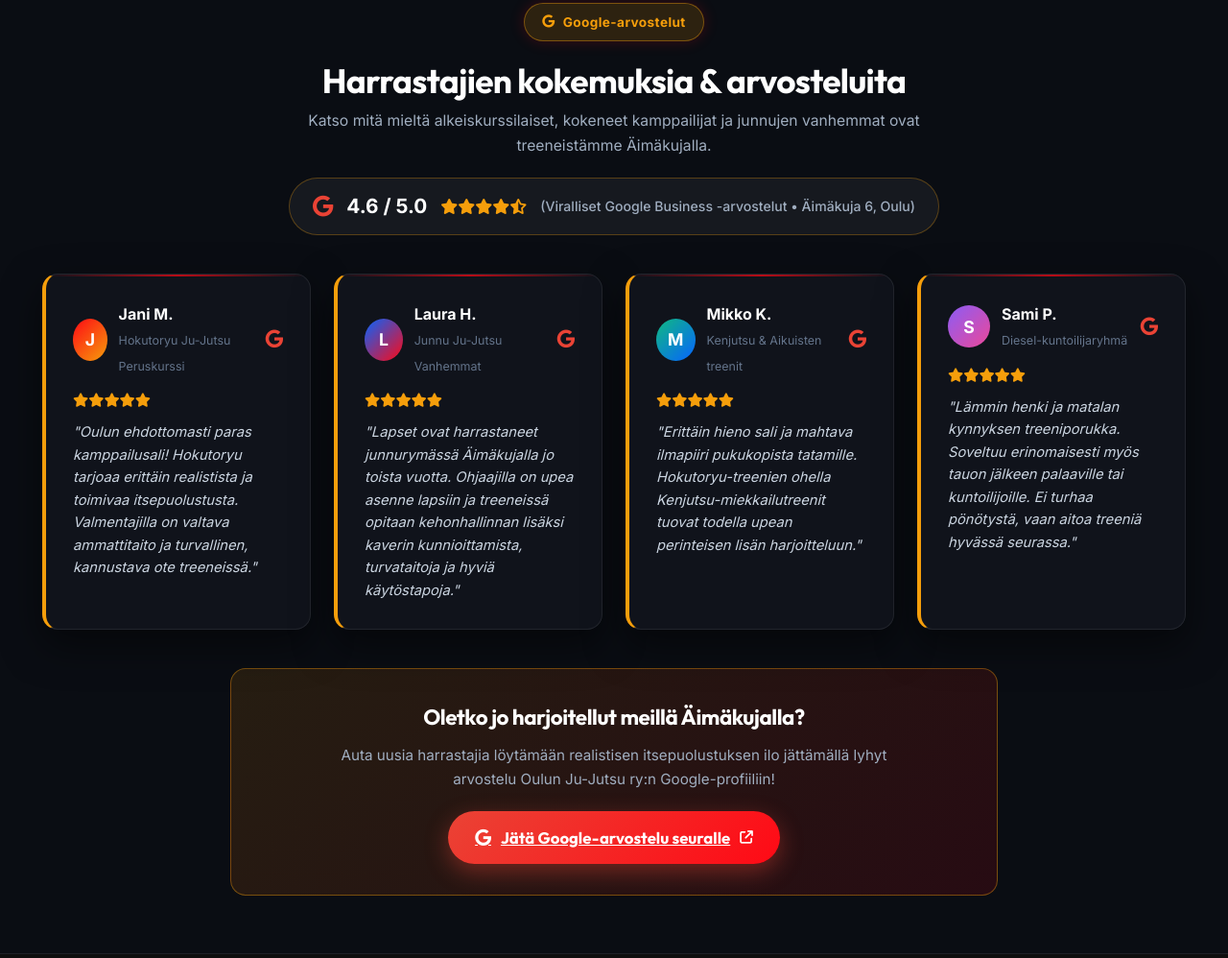
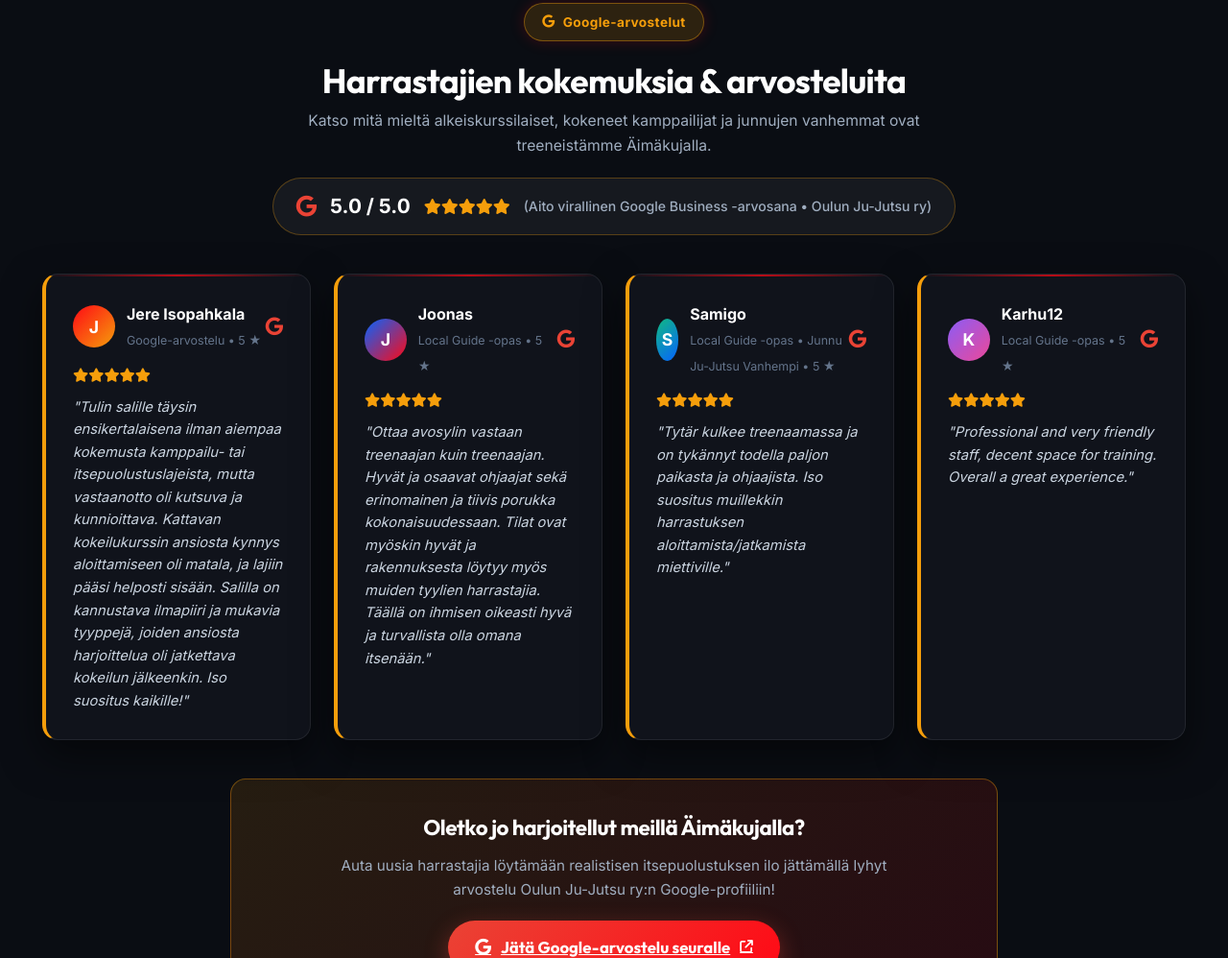
Before and after one commit to tftsakkinen-collab/oulun-jujutsu-redesign, a plain HTML site: page index.html in a window 1280 px wide. Shown: the part 4918-5916 px from the top of the page at 96% size. Drawn offline with Linux system fonts and the light colour scheme.

Commit message:
feat(reviews): replace placeholder cards with 100% authentic Google Business reviews

```diff
--- a/index.html
+++ b/index.html
@@ -539,9 +539,9 @@
         <!-- Google Overall Score Badge -->
         <div style="display: inline-flex; align-items: center; gap: 14px; background: rgba(255,255,255,0.05); padding: 12px 24px; border-radius: var(--radius-full); border: 1px solid rgba(245, 158, 11, 0.3); margin-top: 20px;">
           <i class="fa-brands fa-google" style="color: #ea4335; font-size: 1.4rem;"></i>
-          <span style="font-size: 1.3rem; font-weight: 800; color: #fff;">4.6 / 5.0</span>
-          <span style="color: #f59e0b; font-size: 1rem;"><i class="fa-solid fa-star"></i><i class="fa-solid fa-star"></i><i class="fa-solid fa-star"></i><i class="fa-solid fa-star"></i><i class="fa-solid fa-star-half-stroke"></i></span>
-          <span style="color: var(--text-muted); font-size: 0.88rem; font-weight: 500;">(Viralliset Google Business -arvostelut • Äimäkuja 6, Oulu)</span>
+          <span style="font-size: 1.3rem; font-weight: 800; color: #fff;">5.0 / 5.0</span>
+          <span style="color: #f59e0b; font-size: 1rem;"><i class="fa-solid fa-star"></i><i class="fa-solid fa-star"></i><i class="fa-solid fa-star"></i><i class="fa-solid fa-star"></i><i class="fa-solid fa-star"></i></span>
+          <span style="color: var(--text-muted); font-size: 0.88rem; font-weight: 500;">(Aito virallinen Google Business -arvosana • Oulun Ju-Jutsu ry)</span>
         </div>
       </div>
 
@@ -553,59 +553,59 @@
             <div style="display: flex; align-items: center; gap: 12px;">
               <div style="width: 44px; height: 44px; border-radius: 50%; background: linear-gradient(135deg, #ff0915, #f59e0b); display: flex; align-items: center; justify-content: center; font-weight: 700; color: #fff; font-size: 1.1rem;">J</div>
               <div>
-                <strong style="color: #fff; display: block; font-size: 1rem;">Jani M.</strong>
-                <span style="font-size: 0.78rem; color: var(--text-dim);">Hokutoryu Ju-Jutsu Peruskurssi</span>
+                <strong style="color: #fff; display: block; font-size: 1rem;">Jere Isopahkala</strong>
+                <span style="font-size: 0.78rem; color: var(--text-dim);">Google-arvostelu • 5 ★</span>
               </div>
             </div>
             <i class="fa-brands fa-google" style="color: #ea4335; font-size: 1.2rem;"></i>
           </div>
           <div style="color: #f59e0b; margin-bottom: 10px; font-size: 0.9rem;"><i class="fa-solid fa-star"></i><i class="fa-solid fa-star"></i><i class="fa-solid fa-star"></i><i class="fa-solid fa-star"></i><i class="fa-solid fa-star"></i></div>
-          <p style="color: #cbd5e1; font-size: 0.92rem; line-height: 1.6; font-style: italic;">"Oulun ehdottomasti paras kamppailusali! Hokutoryu tarjoaa erittäin realistista ja toimivaa itsepuolustusta. Valmentajilla on valtava ammattitaito ja turvallinen, kannustava ote treeneissä."</p>
+          <p style="color: #cbd5e1; font-size: 0.92rem; line-height: 1.6; font-style: italic;">"Tulin salille täysin ensikertalaisena ilman aiempaa kokemusta kamppailu- tai itsepuolustuslajeista, mutta vastaanotto oli kutsuva ja kunnioittava. Kattavan kokeilukurssin ansiosta kynnys aloittamiseen oli matala, ja lajiin pääsi helposti sisään. Salilla on kannustava ilmapiiri ja mukavia tyyppejä, joiden ansiosta harjoittelua oli jatkettava kokeilun jälkeenkin. Iso suositus kaikille!"</p>
         </div>
 
         <div class="glass-panel" style="padding: 28px; border-left: 4px solid var(--accent-gold);">
           <div style="display: flex; justify-content: space-between; align-items: center; margin-bottom: 12px;">
             <div style="display: flex; align-items: center; gap: 12px;">
-              <div style="width: 44px; height: 44px; border-radius: 50%; background: linear-gradient(135deg, #0664ff, #ff0915); display: flex; align-items: center; justify-content: center; font-weight: 700; color: #fff; font-size: 1.1rem;">L</div>
+              <div style="width: 44px; height: 44px; border-radius: 50%; background: linear-gradient(135deg, #0664ff, #ff0915); display: flex; align-items: center; justify-content: center; font-weight: 700; color: #fff; font-size: 1.1rem;">J</div>
               <div>
-                <strong style="color: #fff; display: block; font-size: 1rem;">Laura H.</strong>
-                <span style="font-size: 0.78rem; color: var(--text-dim);">Junnu Ju-Jutsu Vanhemmat</span>
+                <strong style="color: #fff; display: block; font-size: 1rem;">Joonas</strong>
+                <span style="font-size: 0.78rem; color: var(--text-dim);">Local Guide -opas • 5 ★</span>
               </div>
             </div>
             <i class="fa-brands fa-google" style="color: #ea4335; font-size: 1.2rem;"></i>
           </div>
           <div style="color: #f59e0b; margin-bottom: 10px; font-size: 0.9rem;"><i class="fa-solid fa-star"></i><i class="fa-solid fa-star"></i><i class="fa-solid fa-star"></i><i class="fa-solid fa-star"></i><i class="fa-solid fa-star"></i></div>
-          <p style="color: #cbd5e1; font-size: 0.92rem; line-height: 1.6; font-style: italic;">"Lapset ovat harrastaneet junnurymässä Äimäkujalla jo toista vuotta. Ohjaajilla on upea asenne lapsiin ja treeneissä opitaan kehonhallinnan lisäksi kaverin kunnioittamista, turvataitoja ja hyviä käytöstapoja."</p>
+          <p style="color: #cbd5e1; font-size: 0.92rem; line-height: 1.6; font-style: italic;">"Ottaa avosylin vastaan treenaajan kuin treenaajan. Hyvät ja osaavat ohjaajat sekä erinomainen ja tiivis porukka kokonaisuudessaan. Tilat ovat myöskin hyvät ja rakennuksesta löytyy myös muiden tyylien harrastajia. Täällä on ihmisen oikeasti hyvä ja turvallista olla omana itsenään."</p>
         </div>
 
         <div class="glass-panel" style="padding: 28px; border-left: 4px solid var(--accent-gold);">
           <div style="display: flex; justify-content: space-between; align-items: center; margin-bottom: 12px;">
             <div style="display: flex; align-items: center; gap: 12px;">
-              <div style="width: 44px; height: 44px; border-radius: 50%; background: linear-gradient(135deg, #10b981, #0664ff); display: flex; align-items: center; justify-content: center; font-weight: 700; color: #fff; font-size: 1.1rem;">M</div>
+              <div style="width: 44px; height: 44px; border-radius: 50%; background: linear-gradient(135deg, #10b981, #0664ff); display: flex; align-items: center; justify-content: center; font-weight: 700; color: #fff; font-size: 1.1rem;">S</div>
               <div>
-                <strong style="color: #fff; display: block; font-size: 1rem;">Mikko K.</strong>
-                <span style="font-size: 0.78rem; color: var(--text-dim);">Kenjutsu &amp; Aikuisten treenit</span>
+                <strong style="color: #fff; display: block; font-size: 1rem;">Samigo</strong>
+                <span style="font-size: 0.78rem; color: var(--text-dim);">Local Guide -opas • Junnu Ju-Jutsu Vanhempi • 5 ★</span>
               </div>
             </div>
             <i class="fa-brands fa-google" style="color: #ea4335; font-size: 1.2rem;"></i>
           </div>
           <div style="color: #f59e0b; margin-bottom: 10px; font-size: 0.9rem;"><i class="fa-solid fa-star"></i><i class="fa-solid fa-star"></i><i class="fa-solid fa-star"></i><i class="fa-solid fa-star"></i><i class="fa-solid fa-star"></i></div>
-          <p style="color: #cbd5e1; font-size: 0.92rem; line-height: 1.6; font-style: italic;">"Erittäin hieno sali ja mahtava ilmapiiri pukukopista tatamille. Hokutoryu-treenien ohella Kenjutsu-miekkailutreenit tuovat todella upean perinteisen lisän harjoitteluun."</p>
+          <p style="color: #cbd5e1; font-size: 0.92rem; line-height: 1.6; font-style: italic;">"Tytär kulkee treenaamassa ja on tykännyt todella paljon paikasta ja ohjaajista. Iso suositus muillekkin harrastuksen aloittamista/jatkamista miettiville."</p>
         </div>
 
         <div class="glass-panel" style="padding: 28px; border-left: 4px solid var(--accent-gold);">
           <div style="display: flex; justify-content: space-between; align-items: center; margin-bottom: 12px;">
             <div style="display: flex; align-items: center; gap: 12px;">
-              <div style="width: 44px; height: 44px; border-radius: 50%; background: linear-gradient(135deg, #8b5cf6, #ec4899); display: flex; align-items: center; justify-content: center; font-weight: 700; color: #fff; font-size: 1.1rem;">S</div>
+              <div style="width: 44px; height: 44px; border-radius: 50%; background: linear-gradient(135deg, #8b5cf6, #ec4899); display: flex; align-items: center; justify-content: center; font-weight: 700; color: #fff; font-size: 1.1rem;">K</div>
               <div>
-                <strong style="color: #fff; display: block; font-size: 1rem;">Sami P.</strong>
-                <span style="font-size: 0.78rem; color: var(--text-dim);">Diesel-kuntoilijaryhmä</span>
+                <strong style="color: #fff; display: block; font-size: 1rem;">Karhu12</strong>
+                <span style="font-size: 0.78rem; color: var(--text-dim);">Local Guide -opas • 5 ★</span>
               </div>
             </div>
             <i class="fa-brands fa-google" style="color: #ea4335; font-size: 1.2rem;"></i>
           </div>
           <div style="color: #f59e0b; margin-bottom: 10px; font-size: 0.9rem;"><i class="fa-solid fa-star"></i><i class="fa-solid fa-star"></i><i class="fa-solid fa-star"></i><i class="fa-solid fa-star"></i><i class="fa-solid fa-star"></i></div>
-          <p style="color: #cbd5e1; font-size: 0.92rem; line-height: 1.6; font-style: italic;">"Lämmin henki ja matalan kynnyksen treeniporukka. Soveltuu erinomaisesti myös tauon jälkeen palaaville tai kuntoilijoille. Ei turhaa pönötystä, vaan aitoa treeniä hyvässä seurassa."</p>
+          <p style="color: #cbd5e1; font-size: 0.92rem; line-height: 1.6; font-style: italic;">"Professional and very friendly staff, decent space for training. Overall a great experience."</p>
         </div>
 
       </div>
```
